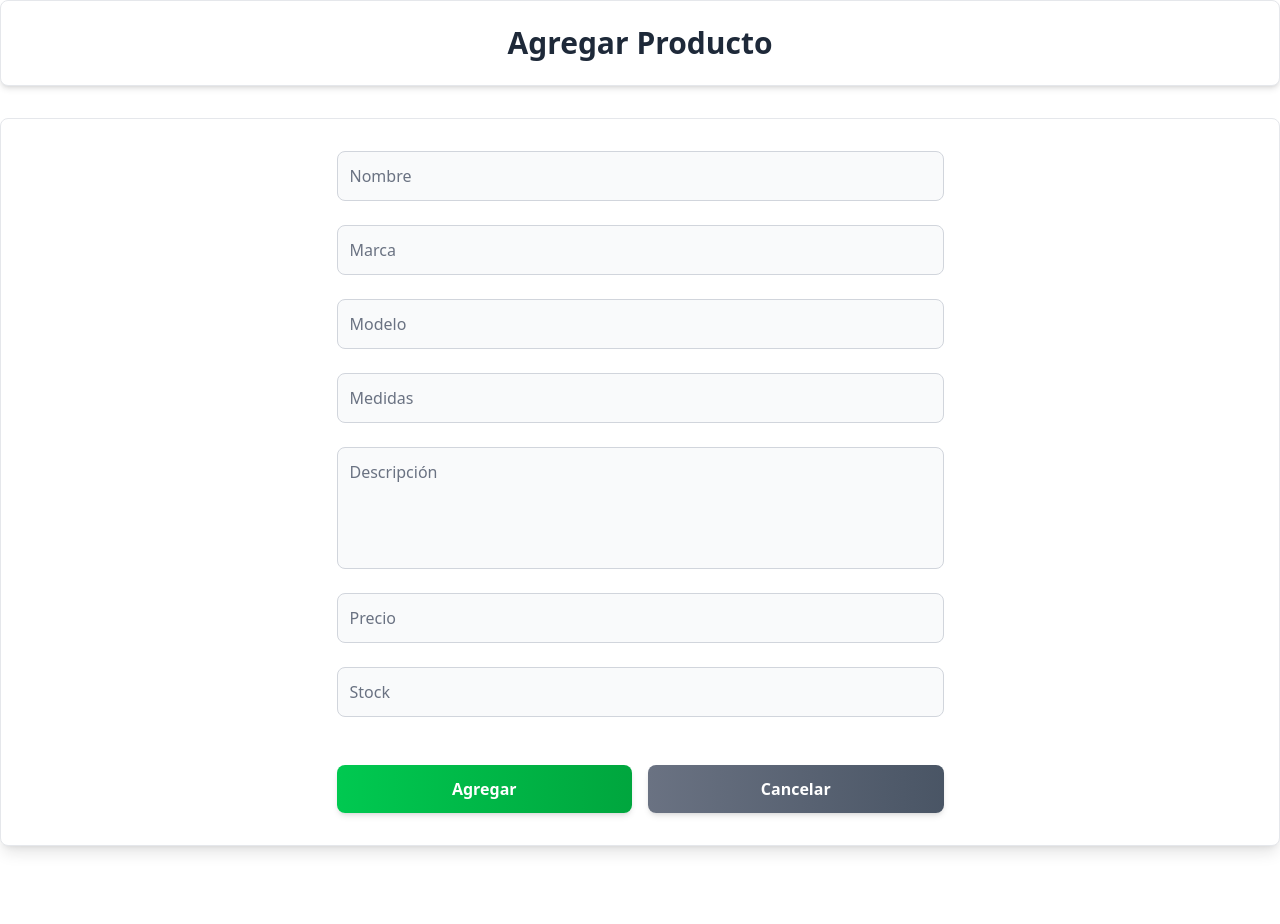
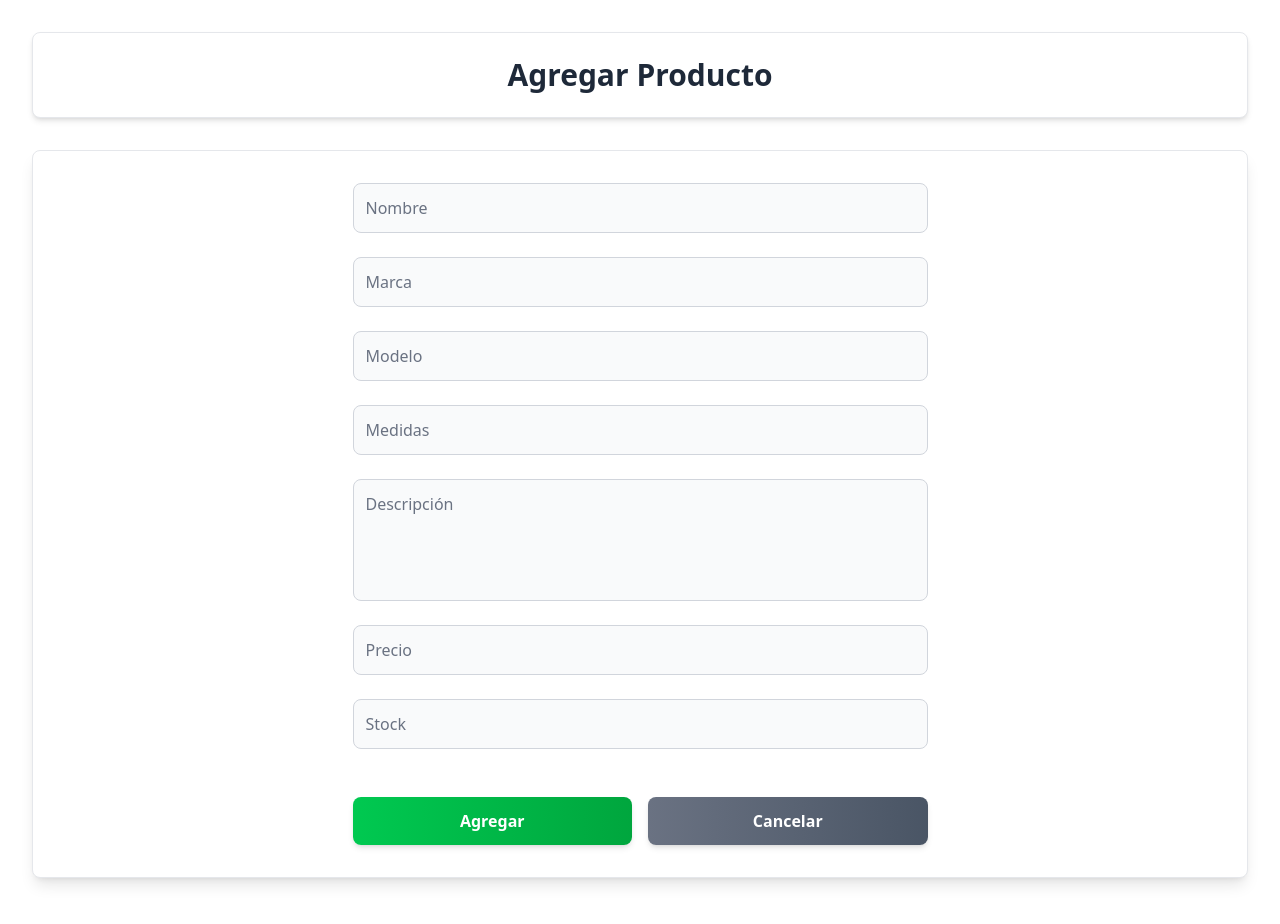
Before and after one commit to FranciscoDJVI/PSYS-FRONTEND, a React (Vite) app: page /add-products in a window 1280 px wide. Shown: the top 924 px of the page. Built offline with nearby package versions, Linux system fonts and the light colour scheme.

Commit message:
add new style

```diff
--- a/src/pages/AddProductPage.jsx
+++ b/src/pages/AddProductPage.jsx
@@ -14,7 +14,7 @@ function AddProduct() {
   };
 
   return (
-    <div>
+    <div className='h-ful min-h-screen bg-gray-1000 dark:b-gray-900 p-8'>
       <header className="bg-white dark:bg-gray-800 shadow-md p-6 rounded-lg mb-8 border border-gray-200 dark:border-gray-700 text-center">
         <h1 className="text-3xl font-bold text-gray-800 dark:text-white">Agregar Producto</h1>
       </header>
--- a/src/pages/UpdateProductForm.jsx
+++ b/src/pages/UpdateProductForm.jsx
@@ -39,11 +39,10 @@ function UpdateProductPage() {
     return <p>{error}</p>;
   }
 
-
   return (
-    <div>
-      <header className="bg-white shadow-md p-6 rounded-lg mb-8 border border-gray-200 text-center">
-        <h1 className="text-3xl font-bold text-gray-800">Actualizar Producto</h1>
+    <div className='h-ful min-h-screen bg-gray-1000 dark:b-gray-900 p-8'>
+      <header className="bg-white dark:bg-gray-800 shadow-md p-6 rounded-lg mb-8 text-center">
+        <h1 className="text-3xl font-bold text-white">Actualizar Producto</h1>
       </header>
       <ProductForm
         onSubmit={handleUpdate}
```
